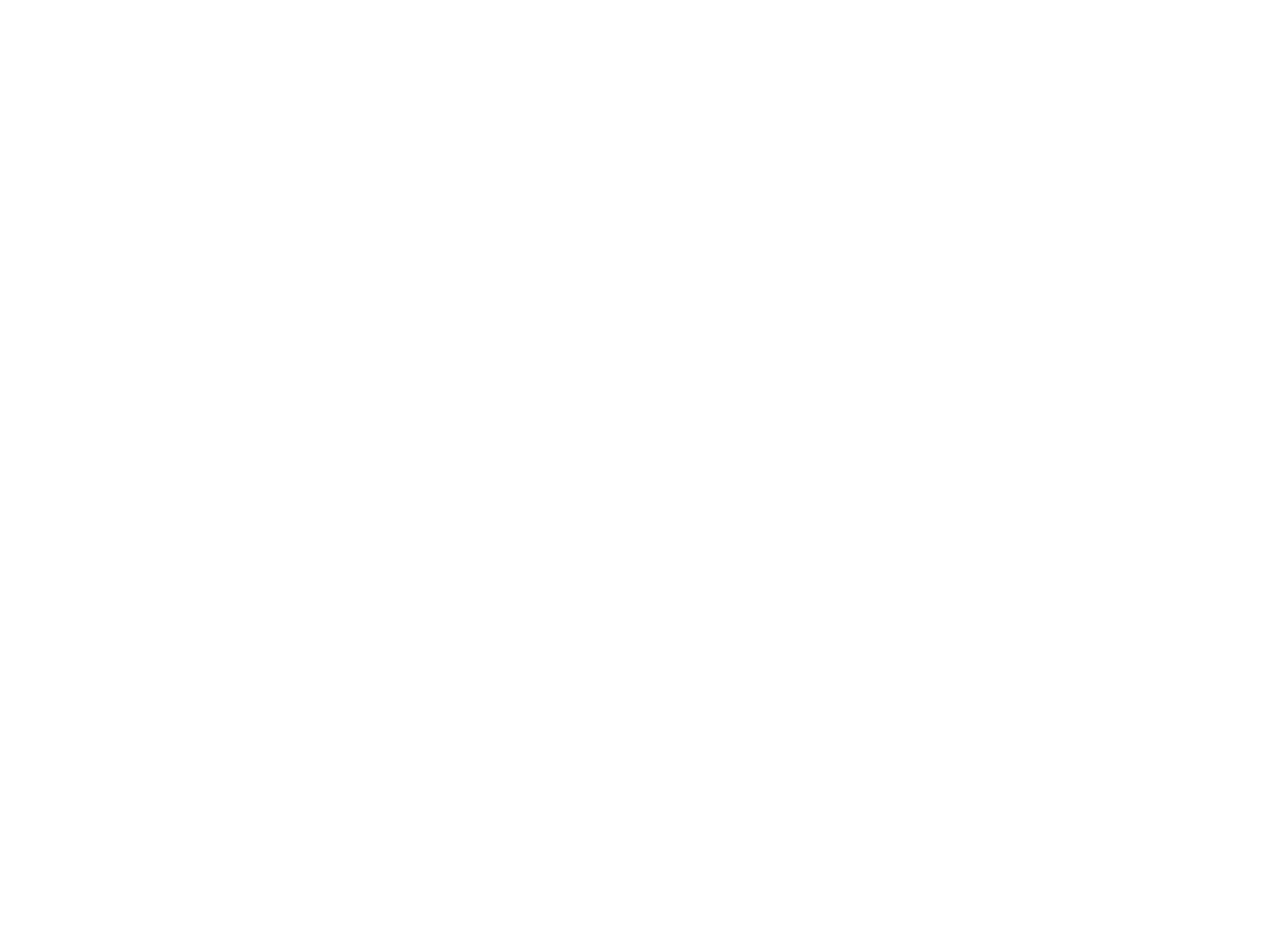
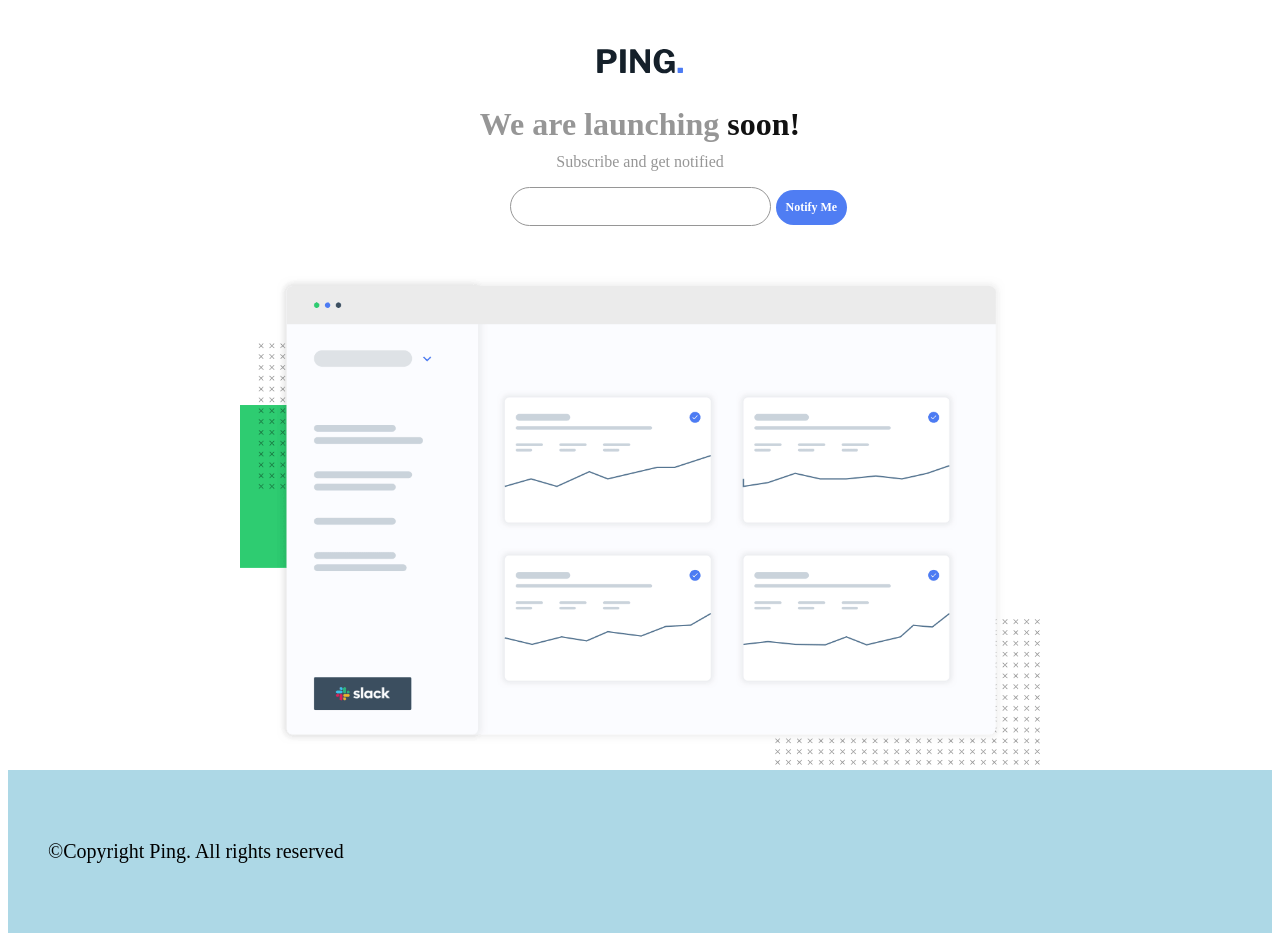
Before and after one commit to CyemezoBrown/WebPage-Design-Preview, a plain HTML site: page index.html in a window 1280 px wide. Before the commit the page ends 800 px from the top, so only its background shows below. Drawn offline with Linux system fonts and the light colour scheme; a web font is replaced by a local one.

Commit message:
html and css stylish

```diff
--- a/index.css
+++ b/index.css
@@ -1,5 +1,83 @@
-@import url("https://fonts.google.com/specimen/Libre+Franklin");
+@import url(https://fonts.google.com/specimen/Libre+Franklin);
 
 *{
+    font-family: 'Libre Franklin';
+    overflow-x: hidden;
+}
+body{
     font-size: 20px;
 }
+.container{
+    display: flex;
+    flex-direction: column;
+    justify-content: center;
+    align-items: center;
+    padding: 2em;
+    font-family: 'Libre Franklin', -apple-system, BlinkMacSystemFont, 'Segoe UI', Roboto, Oxygen, Ubuntu, Cantarell, 'Open Sans', 'Helvetica Neue', sans-serif;
+    margin-bottom: 0;
+
+}
+.form_box{
+    display: flex;
+    flex-direction: column;
+    justify-content: center;
+    align-items: center;
+    margin-bottom: 2.5em;
+}
+.form_box .form_title{
+    font-size: 2rem;
+    color: hsl(0, 0%, 59%);
+
+}
+.form_box .form_title span{
+    color: #111;
+    font-weight: 700;
+}
+.form_box  .form_subtitle{
+    align-self: center;
+    font-size: 1rem;
+    margin-top: -1rem;
+    color:hsl(0, 0%, 59%);
+}
+.form input{
+    border-radius: 999px;
+    border: none;
+    border: 1px solid hsl(0, 0%, 59%);
+    font-size: 20px;
+    outline: none;
+    padding-left: 10px;
+    padding: 7px;
+
+}
+button{
+    background-color: hsl(223, 87%, 63%);
+    color: #fff;
+    border-radius: 999px;
+    cursor: pointer;
+    padding: 10px;
+    border: none;
+    margin-top: 3px;
+    margin-left: 5px;
+    font-size: 12px;
+    font-weight: 700;
+    position: absolute;
+}
+button:hover{
+    background-color: hsl(223, 87%, 63%);
+    opacity: .8;
+}
+button:active{
+    transform: scale(0.80);
+}
+.illustration_chart{
+    width:800px;
+}
+.illustration_chart img{
+    width: 100%;
+}
+.footer{
+    background-color: lightblue;
+    width: 100%;
+    padding: 50px;
+    margin-bottom: 0;
+}
--- a/index.html
+++ b/index.html
@@ -4,10 +4,40 @@
     <meta charset="UTF-8">
     <meta http-equiv="X-UA-Compatible" content="IE=edge">
     <meta name="viewport" content="width=device-width, initial-scale=1.0">
+    <link rel="shortcut icon" href="Images/favicon-32x32.png" type="image/x-icon">
     <link rel="stylesheet" href="index.css">
-        <link rel="shortcut icon" href="Images/favicon-32x32.png" type="image/x-icon">
-        <title>WebPage-Design-Preview CYEMEZO Brown Fidel</title>
+    <title>Cyemezo Brown fidele</title>
 </head>
 <body>
+    <div class="container">
+        <div class="logo">
+            <img src="Images/logo.svg" alt="logo_image">
+        </div>
+        <div class="form_box">
+            <h2 class="form_title">
+                We are launching <span>soon!</span>
+            </h2>
+            <p class="form_subtitle">
+                Subscribe and get notified
+            </p>
+            <div class="form">
+                <form onsubmit="">
+                    <input type="text">
+                    <button type="submit">Notify Me</button>
+                </form>
+            </div>
+        </div>
+        <div class="illustration_chart">
+            <img src="Images/illustration-dashboard.png" alt="an illustration chart dashboard">
+        </div>
+        <div class="footer">
+            <div class="social-icons">
+                <i></i>
+                <i></i>
+                <i></i>
+            </div>
+            <p>&copy;Copyright Ping. All rights reserved</p>
+        </div>
+    </div>
 </body>
 </html>
```
Also changed, not shown: Images/illustration-dashboard.png (added). Lines whose indentation alone changed are shown as unchanged.
